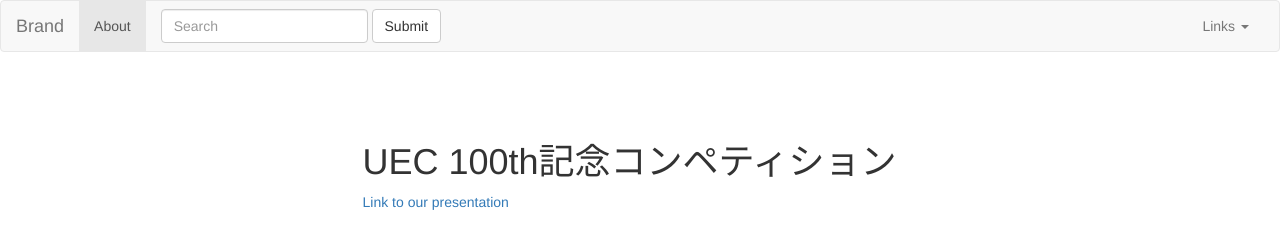
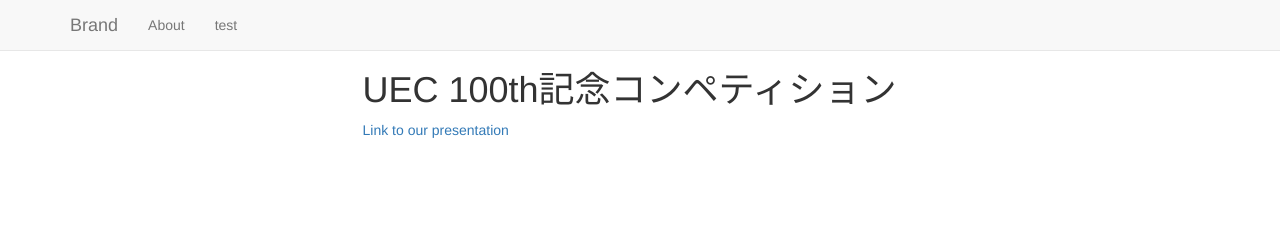
Before and after one commit to USmaks/uec100compe, a website: page public/index.html in a window 1280 px wide. Drawn offline with nearby package versions, Linux system fonts and the light colour scheme.

Commit message:
index.html editted

```diff
--- a/public/index.html
+++ b/public/index.html
@@ -4,66 +4,38 @@
 	<meta name="viewport" content="width=device-width, initial-scale=1.0"/>
 	<title>UEC100th記念コンペティション</title>
 	<link rel="stylesheet" href="https://maxcdn.bootstrapcdn.com/bootstrap/3.3.6/css/bootstrap.min.css" integrity="sha384-1q8mTJOASx8j1Au+a5WDVnPi2lkFfwwEAa8hDDdjZlpLegxhjVME1fgjWPGmkzs7" crossorigin="anonymous">
+	<style type="text/css">
+.nav>li{
+	float: left;
+	display: inline-block;
+}
+.navbar-nav{
+	margin: 0;
+}
+.navbar-nav>li>a{
+	padding-top: 14.5px;
+	padding-botton: 14.5px;
+}
+	</style>
 </head>
 <body>
-	<nav class="navbar navbar-default">
-		<div class="container-fluid">
+	<nav class="navbar navbar-default navbar-fixed-top">
+		<div class="container">
 			<!-- Brand and toggle get grouped for better mobile display -->
 			<div class="navbar-header">
-				<button type="button" class="navbar-toggle collapsed" data-toggle="collapse" data-target="#bs-example-navbar-collapse-1" aria-expanded="false">
-					<span class="sr-only">Toggle navigation</span>
-					<span class="icon-bar"></span>
-					<span class="icon-bar"></span>
-					<span class="icon-bar"></span>
-				</button>
 				<a class="navbar-brand" href="#">Brand</a>
+				<ul class="nav navbar-nav">
+					<li><a href="presen-js/index.html" target="_blank">About<span class="sr-only">(current)</span></a></li>
+					<li><a href="#">test</a></li>
+				</ul>
 			</div>
-
-			<!-- Collect the nav links, forms, and other content for toggling -->
-			<div class="collapse navbar-collapse" id="bs-example-navbar-collapse-1">
-				<ul class="nav navbar-nav">
-					<li class="active"><a href="presen-js/index.html" target="_blank">About<span class="sr-only">(current)</span></a></li>
-					<!-- <li><a href="#">Link</a></li> -->
-					<!-- <li class="dropdown"> -->
-					<!-- 	<a href="#" class="dropdown&#45;toggle" data&#45;toggle="dropdown" role="button" aria&#45;haspopup="true" aria&#45;expanded="false">Links <span class="caret"></span></a> -->
-					<!-- 	<ul class="dropdown&#45;menu"> -->
-					<!-- 		<li><a href="#">Action</a></li> -->
-					<!-- 		<li><a href="#">Another action</a></li> -->
-					<!-- 		<li><a href="#">Something else here</a></li> -->
-					<!-- 		<li role="separator" class="divider"></li> -->
-					<!-- 		<li><a href="#">Separated link</a></li> -->
-					<!-- 		<li role="separator" class="divider"></li> -->
-					<!-- 		<li><a href="#">One more separated link</a></li> -->
-					<!-- 	</ul> -->
-					<!-- </li> -->
-				</ul>
-				<form class="navbar-form navbar-left">
-					<div class="form-group">
-						<input type="text" class="form-control" placeholder="Search">
-					</div>
-					<button type="submit" class="btn btn-default">Submit</button>
-				</form>
-				<ul class="nav navbar-nav navbar-right">
-					<!-- <li><a href="#">Link</a></li> -->
-					<li class="dropdown">
-						<a href="#" class="dropdown-toggle" data-toggle="dropdown" role="button" aria-haspopup="true" aria-expanded="false">Links <span class="caret"></span></a>
-						<ul class="dropdown-menu">
-							<li><a href="#">Action</a></li>
-							<li><a href="#">Another action</a></li>
-							<li><a href="#">Something else here</a></li>
-							<li role="separator" class="divider"></li>
-							<li><a href="#">Separated link</a></li>
-						</ul>
-					</li>
-				</ul>
-			</div><!-- /.navbar-collapse -->
-		</div><!-- /.container-fluid -->
+		</div><!-- /.container -->
 	</nav>
 	<div class="container">
 		<div class="row" style="margin-top: 50px;">
 			<div class="col-md-6 col-md-offset-3 center">
 				<h1>UEC 100th記念コンペティション</h1>
-				<a href="presen-js/index.html">Link to our presentation</a>
+				<a href="presen-js/index.html" target="_blank">Link to our presentation</a>
 			</div>
 		</div>
 	</div>
```
